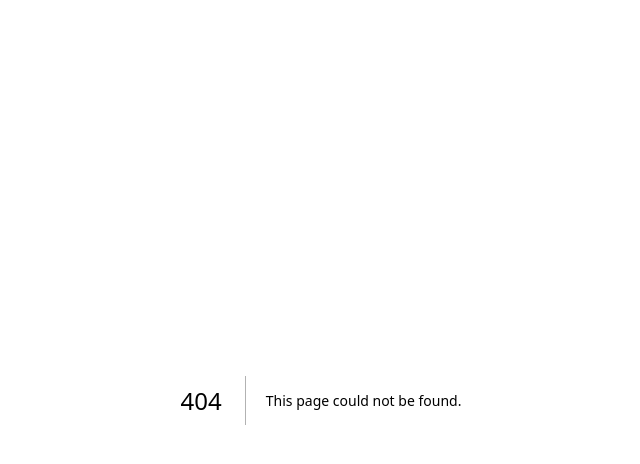
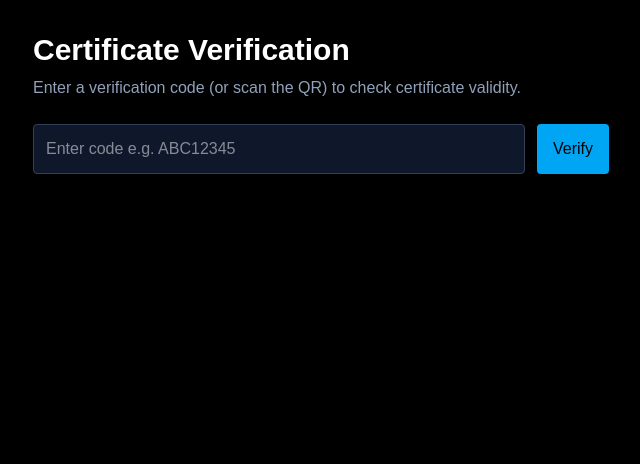
Before and after one commit to sfidermutz/pyp-platform-for-release, a Next.js app: page /verify in a window 1280 px wide. Before the commit this address had no page. Shown: the top 464 px of the page, without its empty margins (319-959 px from the left). Built offline with nearby package versions, Linux system fonts and the light colour scheme.

Commit message:
Create page.tsx

```diff
--- /dev/null
+++ b/app/verify/page.tsx
@@ -0,0 +1,58 @@
+// app/verify/page.tsx
+'use client';
+import React, { useState } from 'react';
+
+export default function VerifyPage() {
+  const [code, setCode] = useState('');
+  const [result, setResult] = useState<any | null>(null);
+  const [loading, setLoading] = useState(false);
+
+  async function lookup() {
+    setLoading(true);
+    try {
+      const res = await fetch(`/api/verify?code=${encodeURIComponent(code)}`);
+      if (!res.ok) {
+        const j = await res.json();
+        alert('Lookup failed: ' + (j?.error ?? res.statusText));
+        setResult(null);
+        setLoading(false);
+        return;
+      }
+      const j = await res.json();
+      setResult(j.certificate);
+    } catch (e) {
+      console.error(e);
+      alert('Lookup error');
+      setResult(null);
+    } finally {
+      setLoading(false);
+    }
+  }
+
+  return (
+    <main className="min-h-screen bg-black text-white p-8">
+      <div className="max-w-xl mx-auto">
+        <h1 className="text-3xl font-bold">Certificate Verification</h1>
+        <p className="mt-2 text-slate-400">Enter a verification code (or scan the QR) to check certificate validity.</p>
+
+        <div className="mt-6 flex gap-3">
+          <input value={code} onChange={(e)=>setCode(e.target.value)} className="flex-1 p-3 rounded bg-slate-900 border border-slate-700" placeholder="Enter code e.g. ABC12345" />
+          <button onClick={lookup} className="px-4 py-2 bg-sky-500 rounded text-black" disabled={loading}>{loading ? 'Checking…' : 'Verify'}</button>
+        </div>
+
+        {result && (
+          <div className="mt-6 bg-[#071017] p-6 rounded border border-slate-800">
+            <div className="text-sm text-slate-400">Module</div>
+            <div className="text-lg font-bold">{result.module}</div>
+            <div className="mt-2 text-sm text-slate-300">Completed on: {new Date(result.completed_on).toLocaleDateString()}</div>
+            <div className="mt-1 text-sm text-slate-300">Valid until: {new Date(result.valid_until).toLocaleDateString()}</div>
+            <div className="mt-4 text-sm text-slate-300">Module LO: {result.module_LO}</div>
+            <div className="mt-6">
+              <a href={`/api/verify?code=${encodeURIComponent(result.verification_code)}`} className="text-xs text-slate-400">Raw JSON</a>
+            </div>
+          </div>
+        )}
+      </div>
+    </main>
+  );
+}
```
